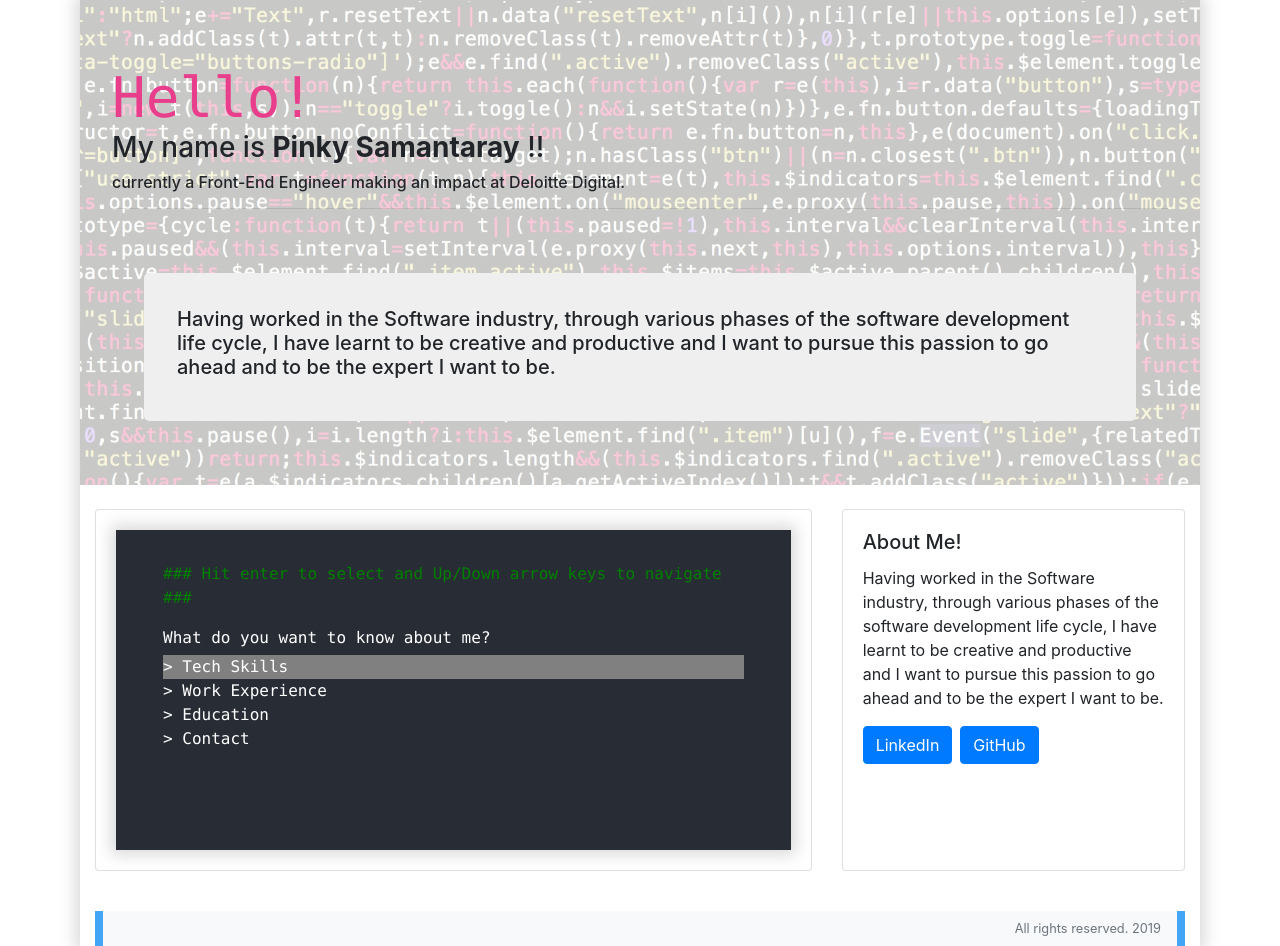
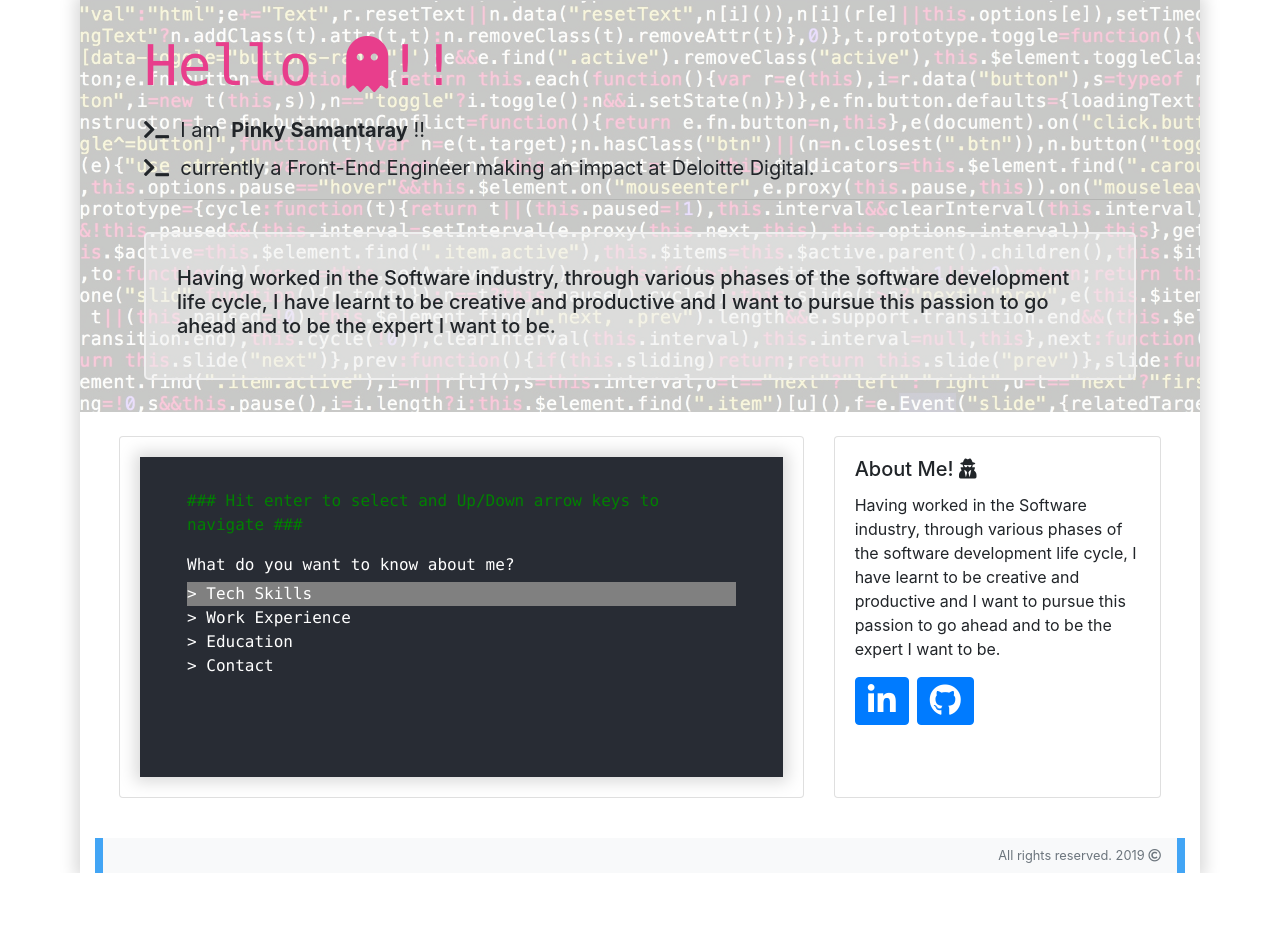
Before and after one commit to pinkysamantaray/pinkysamantaray.github.io, a React (Create React App) app: page / in a window 1280 px wide. After the commit the page ends 873 px from the top, so only its background shows below. Built offline with nearby package versions, Linux system fonts and the light colour scheme.

Commit message:
addition of font-awesome and other cosmetic changes

```diff
--- a/package.json
+++ b/package.json
@@ -26,6 +26,7 @@
     "not op_mini all"
   ],
   "devDependencies": {
+    "@fortawesome/fontawesome-free": "^5.7.2",
     "babel-eslint": "^9.0.0",
     "babel-loader": "^8.0.5",
     "eslint": "^5.6.0",
--- a/src/components/App.js
+++ b/src/components/App.js
@@ -7,10 +7,7 @@ class App extends Component {
   render() {
     return (
       <div className="appContainer container-fluid">
-        <div className="row">
-          <Header />
-        </div>
-
+        <Header />
         <Content />
         <Footer />
       </div>
--- a/src/components/Content.js
+++ b/src/components/Content.js
@@ -59,7 +59,7 @@ class Content extends Component {
   render() {
     console.log(this.textInput);
     return (
-      <div className="row bodyContainer mb-4 mt-4">
+      <div className="row bodyContainer mb-4 mt-4 px-4">
         <div className="col-8">
           <div className="card">
             <div className="card-body">
@@ -127,7 +127,9 @@ class Content extends Component {
           <div className="card">
             <div className="card-body">
               <div className="sidebarContainer">
-                <h5 className="card-title">About Me!</h5>
+                <h5 className="card-title">
+                  About Me! <i class="fas fa-user-secret" />
+                </h5>
                 <p className="card-text">
                   Having worked in the Software industry, through various phases
                   of the software development life cycle, I have learnt to be
@@ -138,13 +140,13 @@ class Content extends Component {
                   href="https://www.linkedin.com/in/pinkysamantaray/"
                   className="btn btn-primary mr-2"
                 >
-                  LinkedIn
+                  <i class="fab fa-2x fa-linkedin-in" />
                 </a>
                 <a
                   href="https://github.com/pinkysamantaray"
                   className="btn btn-primary mr-2"
                 >
-                  GitHub
+                  <i class="fab fa-2x fa-github" />
                 </a>
               </div>
             </div>
--- a/src/components/Footer.js
+++ b/src/components/Footer.js
@@ -8,7 +8,7 @@ class Footer extends Component {
           <li className="nav-item">
             <small>
               <span className="nav-link disabled">
-                All rights reserved. 2019
+                All rights reserved. 2019 <i class="far fa-copyright" />
               </span>
             </small>
           </li>
--- a/src/components/Header.js
+++ b/src/components/Header.js
@@ -7,28 +7,38 @@ const image1 =
 class Header extends Component {
   render() {
     return (
+      <div className="row">
         <Parallax bgImage={image1} strength={500}>
-        <div className="jumbotron container-fluid headerContainer">
-          <code className="display-4">Hello!</code>
-          <h3>
-            My name is <strong>Pinky Samantaray</strong> !!
-          </h3>
-          <h6>
-            currently a Front-End Engineer making an impact at Deloitte Digital.
-          </h6>
+          <div className="container-fluid headerContainer">
+            <code className="display-4">
+              Hello&nbsp;
+              <i class="fas fa-ghost" />
+              !!
+            </code>
+            <div className="mt-3 headerText">
+              <i class="fas fa-terminal" />
+              &nbsp; I am &nbsp;
+              <strong>Pinky Samantaray</strong> !!
+            </div>
+            <div className="mt-2 headerText">
+              <i class="fas fa-terminal" />
+              &nbsp; currently a Front-End Engineer making an impact at Deloitte
+              Digital.
+            </div>
             <hr />
             <div className="row headerDesc">
               <div className="col text-justified">
                 <h5>
                   Having worked in the Software industry, through various phases
                   of the software development life cycle, I have learnt to be
-                creative and productive and I want to pursue this passion to go
-                ahead and to be the expert I want to be. <br />
+                  creative and productive and I want to pursue this passion to
+                  go ahead and to be the expert I want to be. <br />
                 </h5>
               </div>
             </div>
           </div>
         </Parallax>
+      </div>
     );
   }
 }
--- a/src/index.css
+++ b/src/index.css
@@ -35,14 +35,19 @@ code {
   background-color: rgba(255, 255, 255, 0.75) !important;
   margin-bottom: 0 !important;
   border-radius: 0rem;
+  padding: 2rem 4rem;
+}
+
+.headerText {
+  font-size: 20px;
 }
 
 .headerDesc {
   border: 2px solid #efefef;
   border-radius: 5px;
-  margin: 4rem 2rem 0;
+  margin: 2rem 0 0;
   padding: 2rem 1rem;
-  background: #efefef;
+  background: rgba(239, 239, 239, 0.5);
 }
 
 /* Footer CSS */
--- a/src/index.js
+++ b/src/index.js
@@ -1,6 +1,7 @@
 import React from "react";
 import ReactDOM from "react-dom";
 import "bootstrap/dist/css/bootstrap.min.css";
+import "@fortawesome/fontawesome-free/css/all.min.css";
 import "./index.css";
 import App from "./components/App";
 import * as serviceWorker from "./serviceWorker";
```
Also changed, not shown: 1 other file (tests, documents, lock files or other folders). Lines whose indentation alone changed are shown as unchanged.
